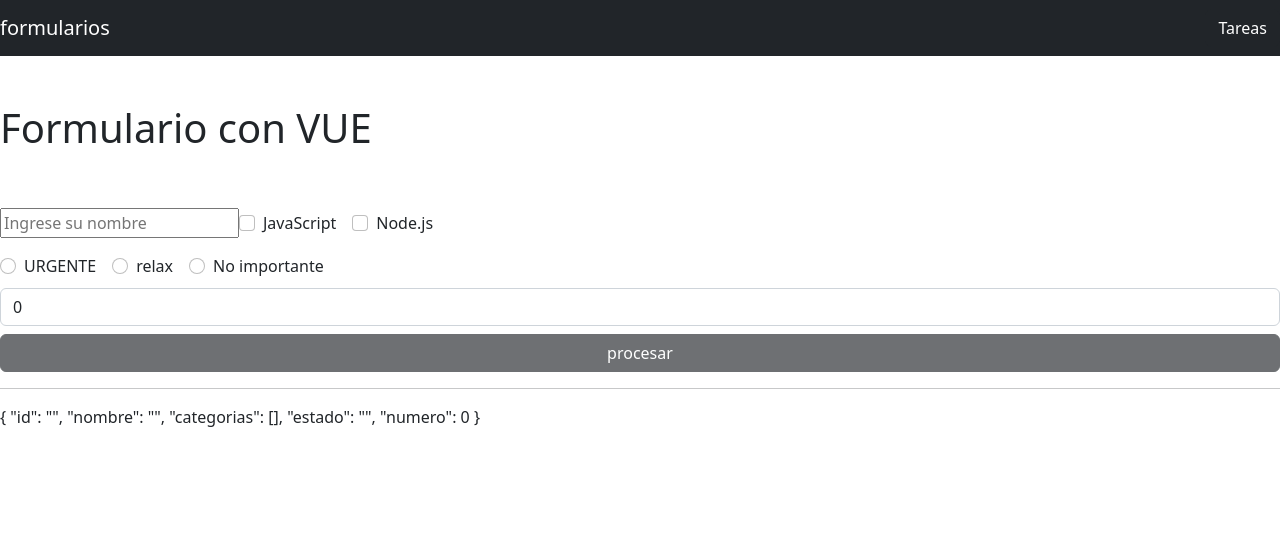
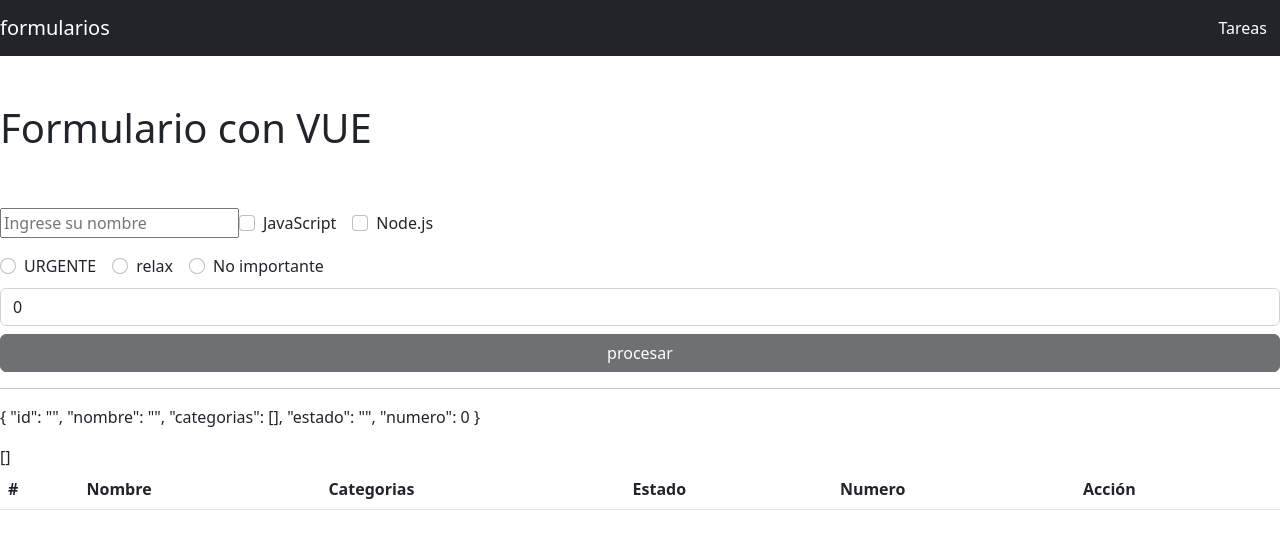
Before and after one commit to KarenCCEO/FormularioConVue, a Vue app: page / in a window 1280 px wide. Shown: the top 538 px of the page. Built offline with nearby package versions, Linux system fonts and the light colour scheme.

Commit message:
Pintando datos en una tabla con vuex

```diff
--- /dev/null
+++ b/src/components/ListaTareas.vue
@@ -0,0 +1,37 @@
+<template>
+{{tareas}}
+<table class="table">
+  <thead>
+    <tr>
+      <th scope="col">#</th>
+      <th scope="col">Nombre</th>
+      <th scope="col">Categorias</th>
+      <th scope="col">Estado</th>
+      <th scope="col">Numero</th>
+      <th scope="col">Acción</th>
+    </tr>
+  </thead>
+  <tbody>
+    <tr v-for="item in tareas" :key="item.id">
+      <th scope="row">{{item.id}}</th>
+      <td>{{item.nombre}}</td>
+      <td>{{item.categorias}}</td>
+      <td>{{item.estado}}</td>
+      <td>{{item.numero}}</td>
+      <td>esta es una accion</td>
+    </tr>
+
+  </tbody>
+</table>
+
+</template>
+
+<script>
+import{mapState} from 'vuex'
+export default {
+    computed:{
+        ...mapState(['tareas'])
+    }
+
+}
+</script>
--- a/src/views/HomeView.vue
+++ b/src/views/HomeView.vue
@@ -8,13 +8,17 @@
 
  <hr>
  <p>
+  <!---->
+  <!--Muestra todo lo que esta dentro de las tareas-->
   {{tarea}}
  </p>
+ <ListaTareas />
 </template>
 
 <script>
 import inputC from '../components/InputC.vue'
 import { mapActions } from 'vuex'
+import ListaTareas from '../components/ListaTareas.vue'
 const shortid = require('shortid');
 
 
@@ -24,8 +28,8 @@ const shortid = require('shortid');
 export default {
   name: 'Home',
   components: {
-    inputC
-
+    inputC,
+    ListaTareas
 },
 data(){
   return{
@@ -51,14 +55,15 @@ methods:{
       return
     }
     console.log('no esta vacio')
-    //generar datos
+    //generar id random
     this.tarea.id = shortid.generate()
     console.log(this.tarea.id)
 
     //enviar datos
 this.setTareas(this.tarea)
-
+//Limpiando los datos
     this.tarea = {
+      id:'',
       nombre:'',
       categorias:[],
       estado:'',
```
